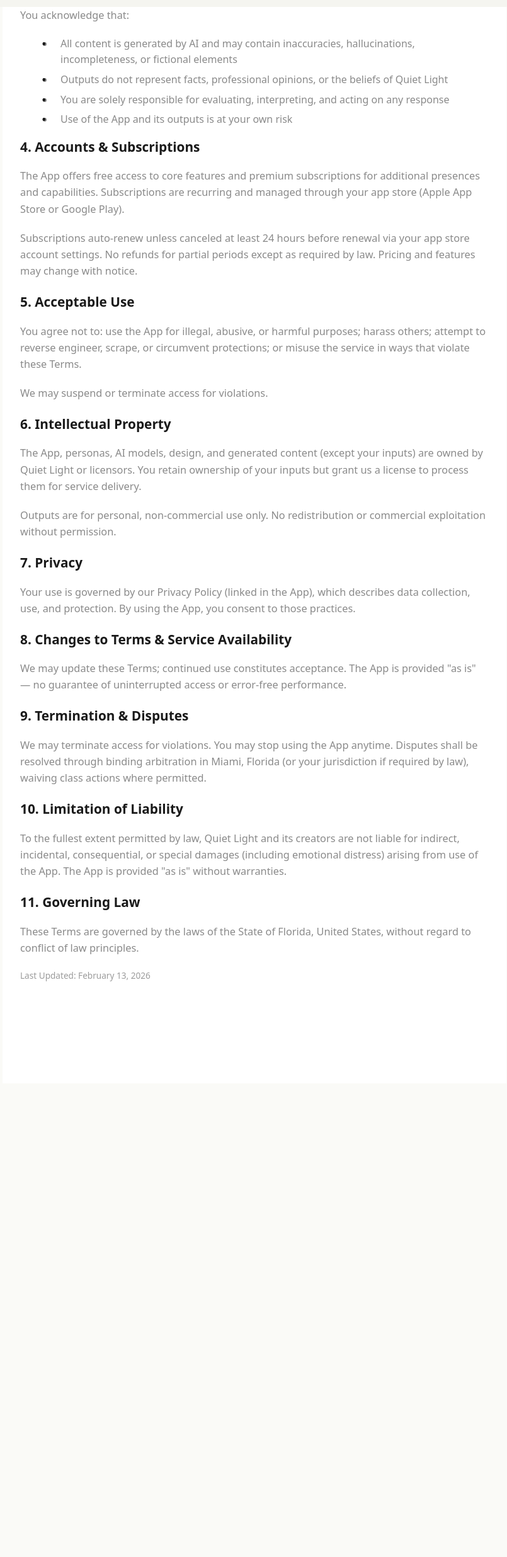
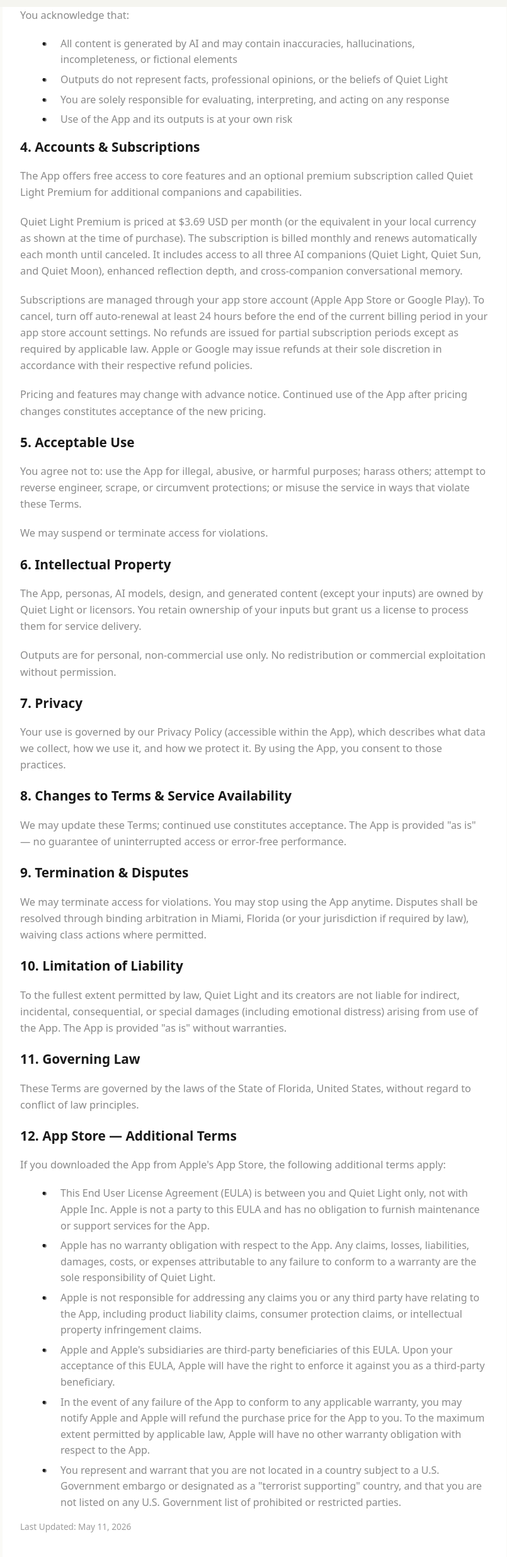
Before and after one commit to ur-creed/QuietLight, a plain HTML site: page terms.html in a window 1280 px wide. Shown: the part 789-3261 px from the top of the page at 63% size, without its empty margins (236-1041 px from the left). Before the commit the page ends 2561 px from the top, so only its background shows below. Drawn offline with Linux system fonts and the light colour scheme.

Commit message:
Refactor terms and update subscription details
Removed subheading styles and updated section titles to use '&amp;' instead of '&'. Revised subscription details and added additional terms for App Store downloads.

```diff
--- a/terms.html
+++ b/terms.html
@@ -75,13 +75,6 @@
       font-size: 1.3rem;
       font-weight: 600;
       margin: var(--spacing-md) 0 var(--spacing-sm);
-      color: var(--text);
-    }
-
-    .subheading {
-      font-size: 1.12rem;
-      font-weight: 500;
-      margin: var(--spacing-sm) 0 var(--spacing-xs);
       color: var(--text);
     }
 
@@ -167,7 +160,7 @@
       You must be at least 13 years old (or the minimum age required in your jurisdiction) to use the App. By using the App, you represent that you meet this requirement and have the legal capacity to agree to these Terms.
     </p>
 
-    <h2 class="section-title">2. Nature of the Service & Important Disclaimers</h2>
+    <h2 class="section-title">2. Nature of the Service &amp; Important Disclaimers</h2>
     <p class="body">
       Quiet Light is an AI-powered symbolic reflection companion intended solely for personal contemplation, creativity, and general exploration. All interactions are with artificial intelligence — not a human — and responses are generated automatically.
     </p>
@@ -178,7 +171,7 @@
       We may include minimal grounding suggestions in high-intensity moments, but these are not therapeutic interventions.
     </p>
 
-    <h2 class="section-title">3. AI Content & Accuracy Disclaimer</h2>
+    <h2 class="section-title">3. AI Content &amp; Accuracy Disclaimer</h2>
     <p class="body">You acknowledge that:</p>
     <ul class="bullet-list">
       <li class="bullet-item">All content is generated by AI and may contain inaccuracies, hallucinations, incompleteness, or fictional elements</li>
@@ -187,12 +180,18 @@
       <li class="bullet-item">Use of the App and its outputs is at your own risk</li>
     </ul>
 
-    <h2 class="section-title">4. Accounts & Subscriptions</h2>
+    <h2 class="section-title">4. Accounts &amp; Subscriptions</h2>
     <p class="body">
-      The App offers free access to core features and premium subscriptions for additional presences and capabilities. Subscriptions are recurring and managed through your app store (Apple App Store or Google Play).
+      The App offers free access to core features and an optional premium subscription called Quiet Light Premium for additional companions and capabilities.
     </p>
     <p class="body">
-      Subscriptions auto-renew unless canceled at least 24 hours before renewal via your app store account settings. No refunds for partial periods except as required by law. Pricing and features may change with notice.
+      Quiet Light Premium is priced at $3.69 USD per month (or the equivalent in your local currency as shown at the time of purchase). The subscription is billed monthly and renews automatically each month until canceled. It includes access to all three AI companions (Quiet Light, Quiet Sun, and Quiet Moon), enhanced reflection depth, and cross-companion conversational memory.
+    </p>
+    <p class="body">
+      Subscriptions are managed through your app store account (Apple App Store or Google Play). To cancel, turn off auto-renewal at least 24 hours before the end of the current billing period in your app store account settings. No refunds are issued for partial subscription periods except as required by applicable law. Apple or Google may issue refunds at their sole discretion in accordance with their respective refund policies.
+    </p>
+    <p class="body">
+      Pricing and features may change with advance notice. Continued use of the App after pricing changes constitutes acceptance of the new pricing.
     </p>
 
     <h2 class="section-title">5. Acceptable Use</h2>
@@ -213,15 +212,15 @@
 
     <h2 class="section-title">7. Privacy</h2>
     <p class="body">
-      Your use is governed by our Privacy Policy (linked in the App), which describes data collection, use, and protection. By using the App, you consent to those practices.
+      Your use is governed by our Privacy Policy (accessible within the App), which describes what data we collect, how we use it, and how we protect it. By using the App, you consent to those practices.
     </p>
 
-    <h2 class="section-title">8. Changes to Terms & Service Availability</h2>
+    <h2 class="section-title">8. Changes to Terms &amp; Service Availability</h2>
     <p class="body">
       We may update these Terms; continued use constitutes acceptance. The App is provided "as is" — no guarantee of uninterrupted access or error-free performance.
     </p>
 
-    <h2 class="section-title">9. Termination & Disputes</h2>
+    <h2 class="section-title">9. Termination &amp; Disputes</h2>
     <p class="body">
       We may terminate access for violations. You may stop using the App anytime. Disputes shall be resolved through binding arbitration in Miami, Florida (or your jurisdiction if required by law), waiving class actions where permitted.
     </p>
@@ -236,7 +235,20 @@
       These Terms are governed by the laws of the State of Florida, United States, without regard to conflict of law principles.
     </p>
 
-    <p class="last-updated">Last Updated: February 13, 2026</p>
+    <h2 class="section-title">12. App Store — Additional Terms</h2>
+    <p class="body">
+      If you downloaded the App from Apple's App Store, the following additional terms apply:
+    </p>
+    <ul class="bullet-list">
+      <li class="bullet-item">This End User License Agreement (EULA) is between you and Quiet Light only, not with Apple Inc. Apple is not a party to this EULA and has no obligation to furnish maintenance or support services for the App.</li>
+      <li class="bullet-item">Apple has no warranty obligation with respect to the App. Any claims, losses, liabilities, damages, costs, or expenses attributable to any failure to conform to a warranty are the sole responsibility of Quiet Light.</li>
+      <li class="bullet-item">Apple is not responsible for addressing any claims you or any third party have relating to the App, including product liability claims, consumer protection claims, or intellectual property infringement claims.</li>
+      <li class="bullet-item">Apple and Apple's subsidiaries are third-party beneficiaries of this EULA. Upon your acceptance of this EULA, Apple will have the right to enforce it against you as a third-party beneficiary.</li>
+      <li class="bullet-item">In the event of any failure of the App to conform to any applicable warranty, you may notify Apple and Apple will refund the purchase price for the App to you. To the maximum extent permitted by applicable law, Apple will have no other warranty obligation with respect to the App.</li>
+      <li class="bullet-item">You represent and warrant that you are not located in a country subject to a U.S. Government embargo or designated as a "terrorist supporting" country, and that you are not listed on any U.S. Government list of prohibited or restricted parties.</li>
+    </ul>
+
+    <p class="last-updated">Last Updated: May 11, 2026</p>
   </main>
 
   <footer>
```
